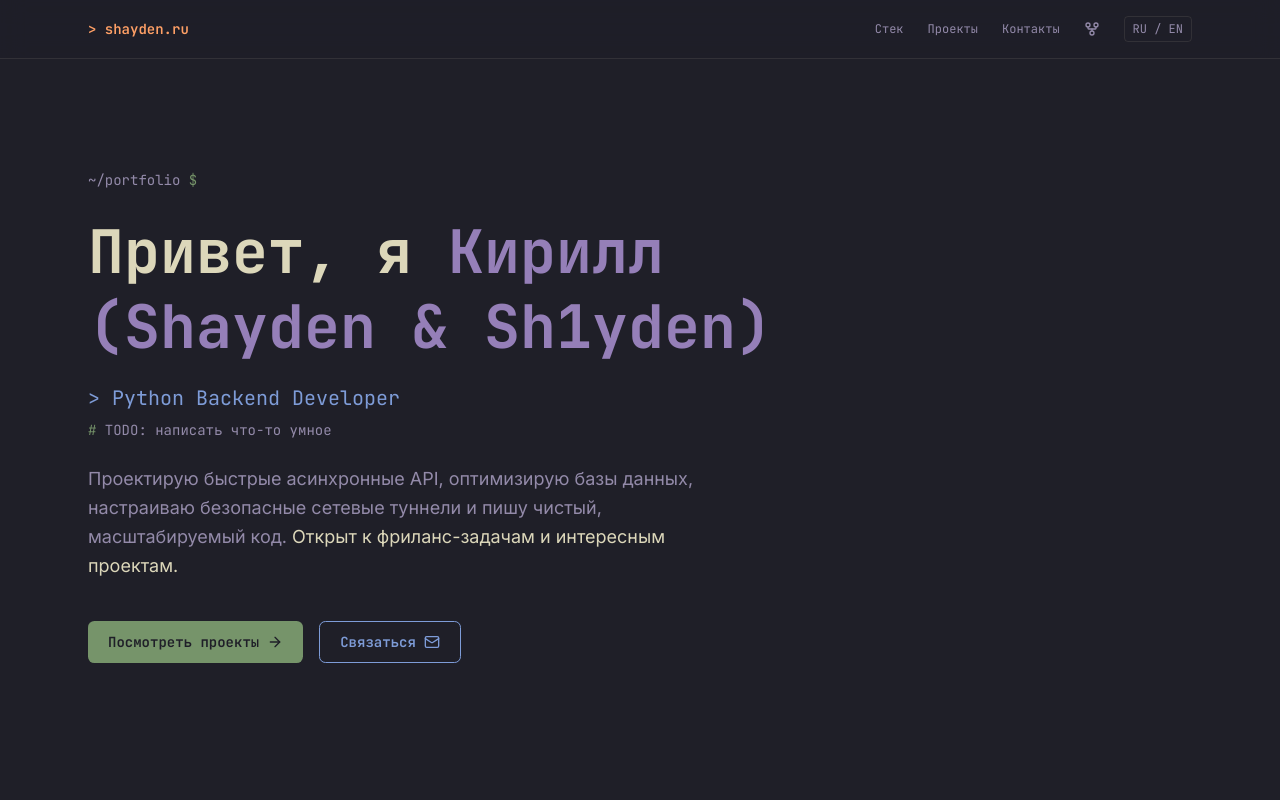
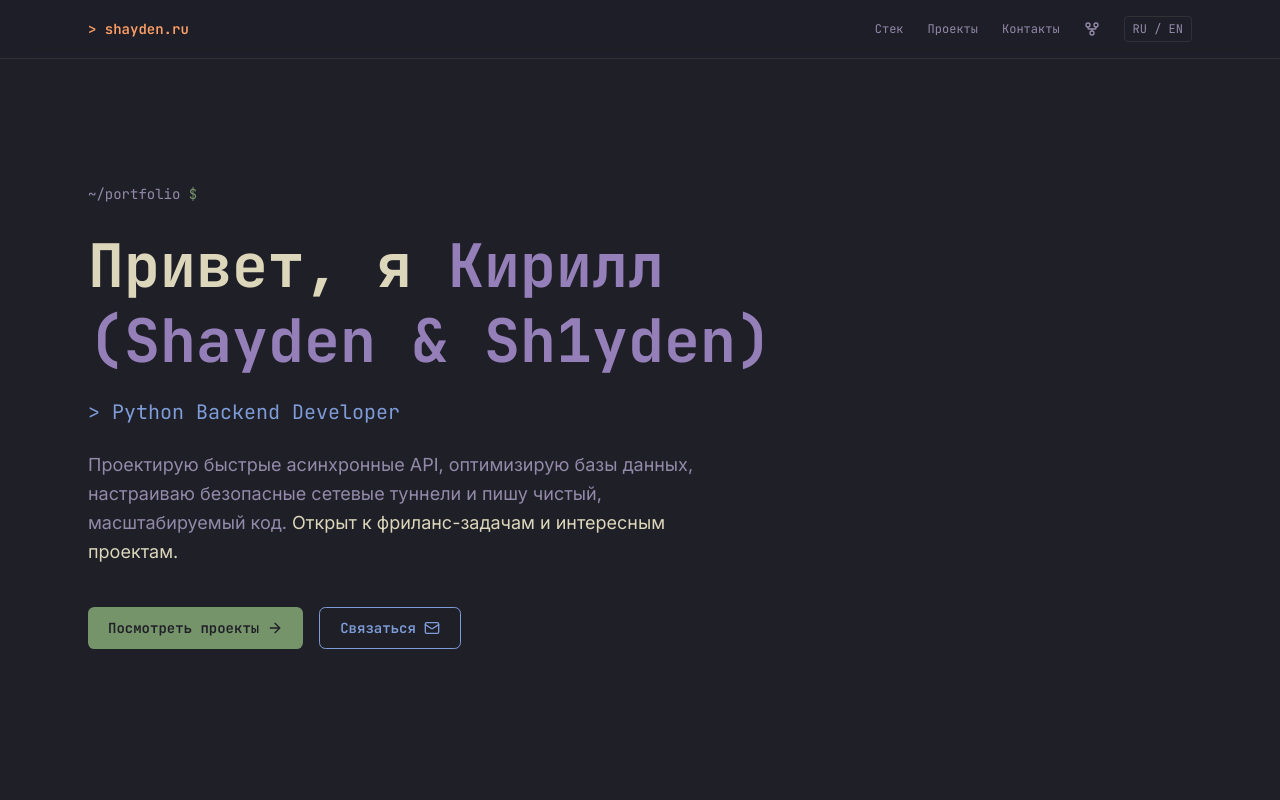
Before and after one commit to Sh1yden/My-Dev-Portfolio, a Next.js app: page / in a window 1280 px wide. Shown: the top 800 px of the page. Built offline with nearby package versions, Linux system fonts and the light colour scheme.

Commit message:
feat: remove TODO comment from Hero component\n\nRemoved TODO placeholder text for clarity

```diff
--- a/components/hero.tsx
+++ b/components/hero.tsx
@@ -38,9 +38,6 @@ export function Hero() {
         <p className="font-mono text-lg text-[#7E9CD8] sm:text-xl">
           &gt; Python Backend Developer
         </p>
-        <p className="font-mono text-sm text-muted-foreground mt-2">
-          <span className="text-[#76946A]">#</span> TODO: написать что-то умное
-        </p>
       </div>
 
       {/* Bio */}
```
